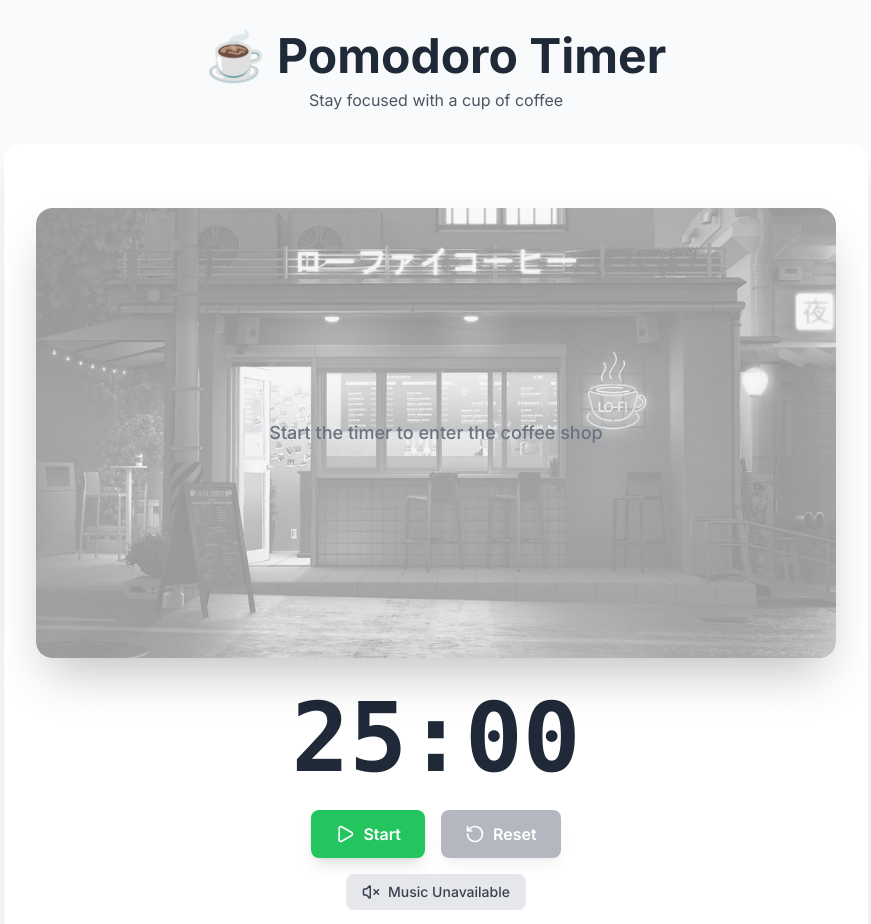
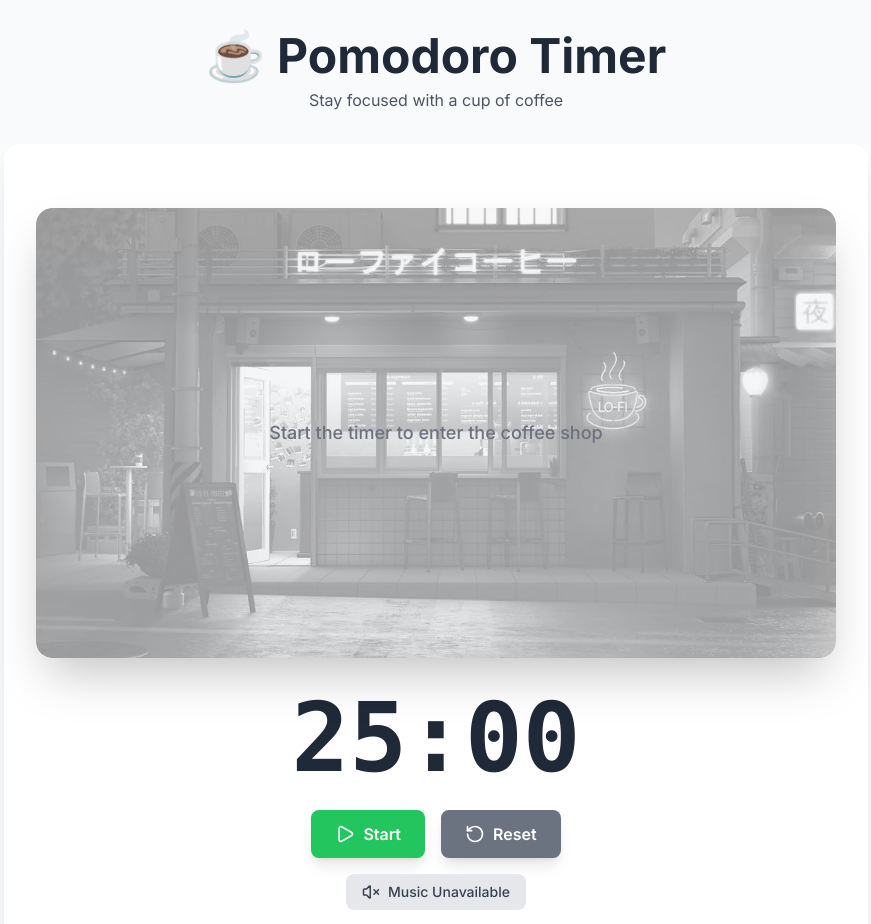
Before and after one commit to mcsmyth/coffee-timer, a React (Create React App) app: page / in a window 1280 px wide. Shown: the top 924 px of the page, without its empty margins (204-1075 px from the left). Built offline with nearby package versions, Linux system fonts and the light colour scheme.

Commit message:
fix reset function

```diff
--- a/src/components/PomodoroTimer/TimerControls.tsx
+++ b/src/components/PomodoroTimer/TimerControls.tsx
@@ -41,9 +41,8 @@ export const TimerControls: React.FC<TimerControlsProps> = ({
         )}
         <button
           onClick={onReset}
-          className="flex items-center justify-center gap-2 w-14 h-14 rounded-full bg-black/80 hover:bg-black/90 text-white transition-all duration-200 shadow-xl hover:scale-110 focus:outline-none focus:ring-2 focus:ring-white/50 disabled:opacity-50 disabled:cursor-not-allowed disabled:hover:scale-100"
+          className="flex items-center justify-center gap-2 w-14 h-14 rounded-full bg-black/80 hover:bg-black/90 text-white transition-all duration-200 shadow-xl hover:scale-110 focus:outline-none focus:ring-2 focus:ring-white/50"
           aria-label="Reset timer"
-          disabled={!isRunning && !isComplete}
         >
           <RotateCcw size={24} />
         </button>
@@ -75,9 +74,8 @@ export const TimerControls: React.FC<TimerControlsProps> = ({
       )}
       <button
         onClick={onReset}
-        className="flex items-center gap-2 px-6 py-3 bg-gray-500 hover:bg-gray-600 text-white font-semibold rounded-lg shadow-lg transition-colors duration-200 disabled:opacity-50 disabled:cursor-not-allowed"
+        className="flex items-center gap-2 px-6 py-3 bg-gray-500 hover:bg-gray-600 text-white font-semibold rounded-lg shadow-lg transition-colors duration-200"
         aria-label="Reset timer"
-        disabled={!isRunning && !isComplete}
       >
         <RotateCcw size={20} />
         Reset
```
